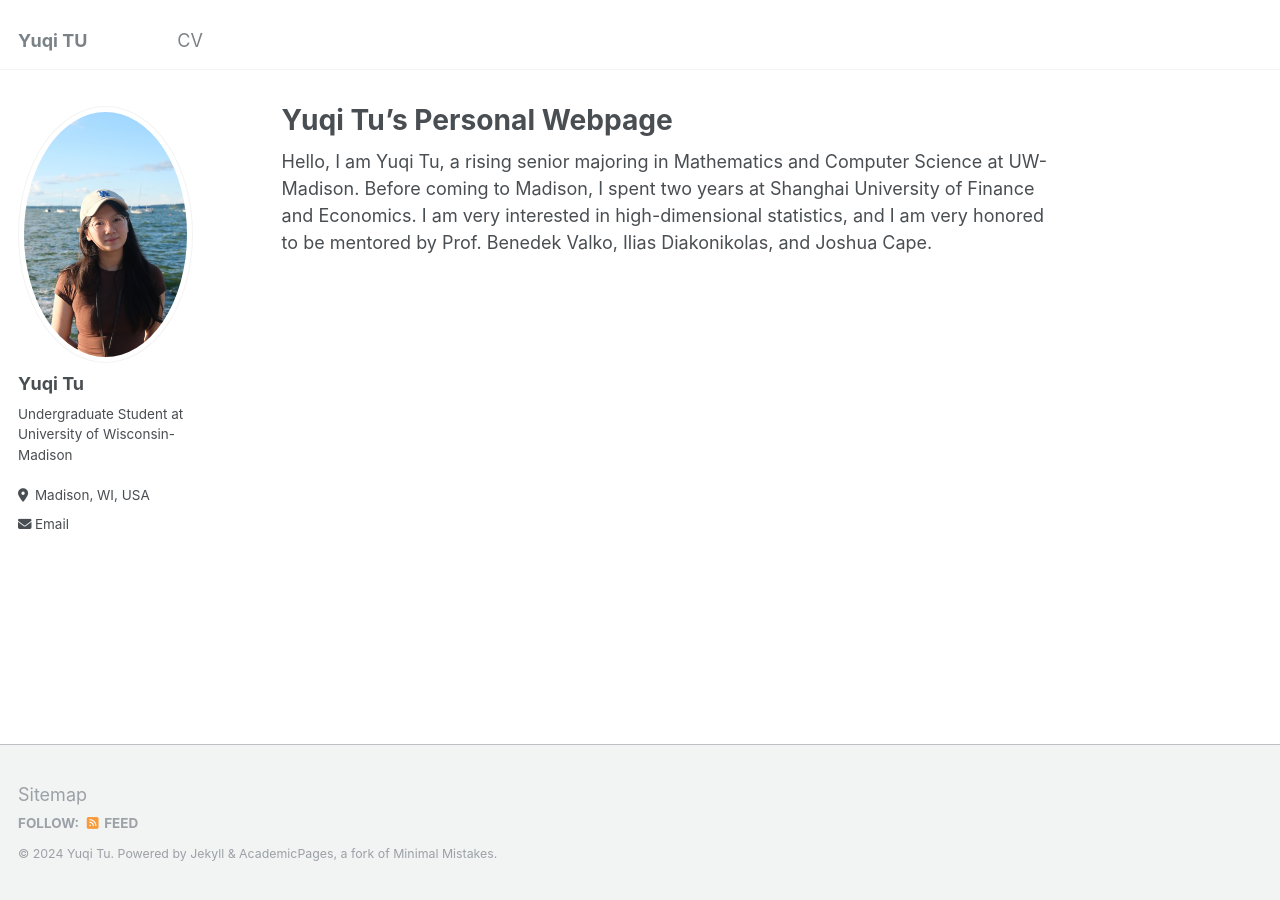
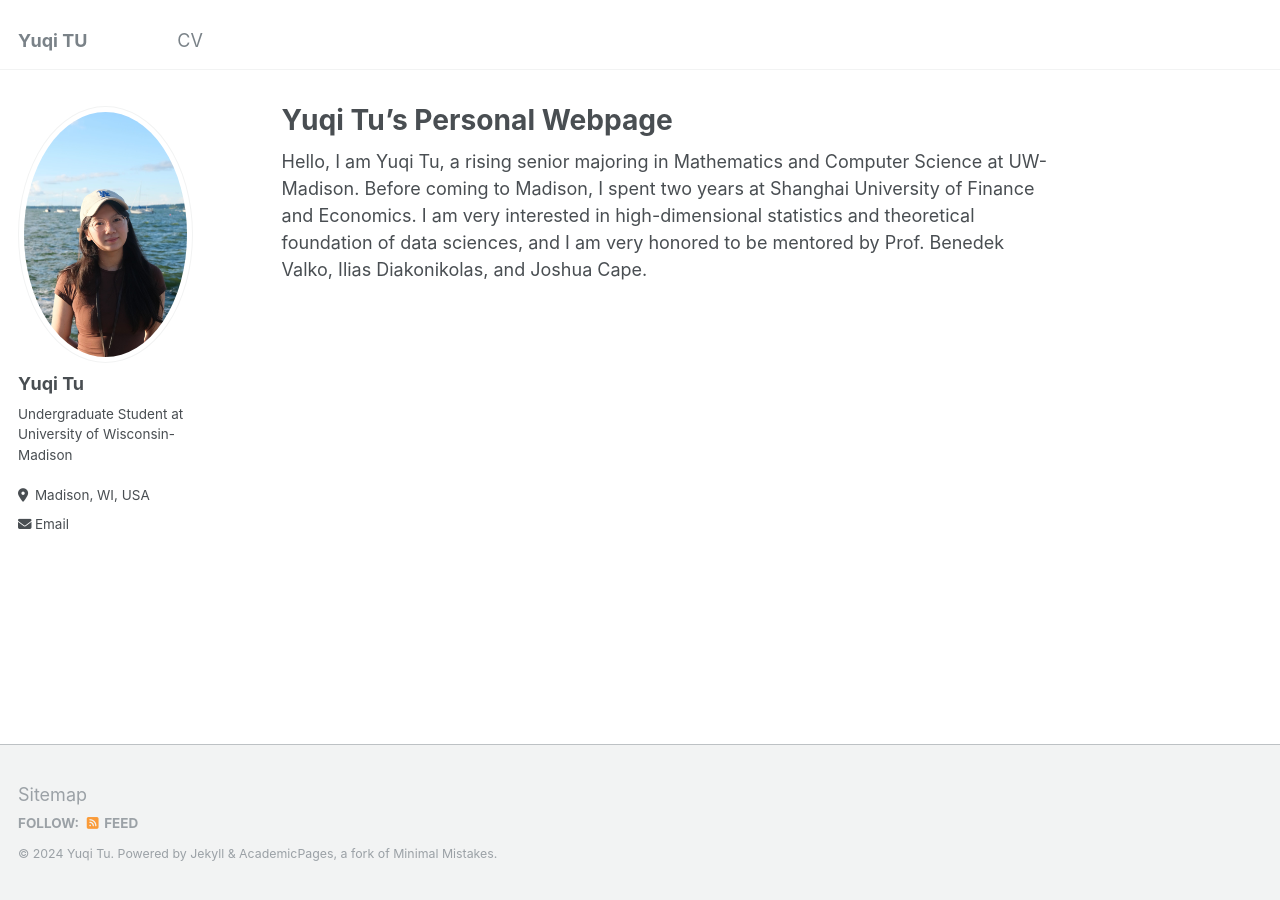
Before and after one commit to Yu7iTu/Yu7iTu.github.io, a Jekyll site: the page built from _pages/about.md, in a window 1280 px wide. Built offline with Jekyll 4.4.1, drawn with Linux system fonts in a browser that asks for light colours.

Commit message:
Update about.md

```diff
--- a/_pages/about.md
+++ b/_pages/about.md
@@ -7,4 +7,4 @@ redirect_from:
   - /about.html
 ---
 
-Hello, I am Yuqi Tu, a rising senior majoring in Mathematics and Computer Science at UW-Madison. Before coming to Madison, I spent two years at Shanghai University of Finance and Economics. I am very interested in high-dimensional statistics, and I am very honored to be mentored by Prof. Benedek Valko, Ilias Diakonikolas, and Joshua Cape.
+Hello, I am Yuqi Tu, a rising senior majoring in Mathematics and Computer Science at UW-Madison. Before coming to Madison, I spent two years at Shanghai University of Finance and Economics. I am very interested in high-dimensional statistics and theoretical foundation of data sciences, and I am very honored to be mentored by Prof. Benedek Valko, Ilias Diakonikolas, and Joshua Cape.
```
